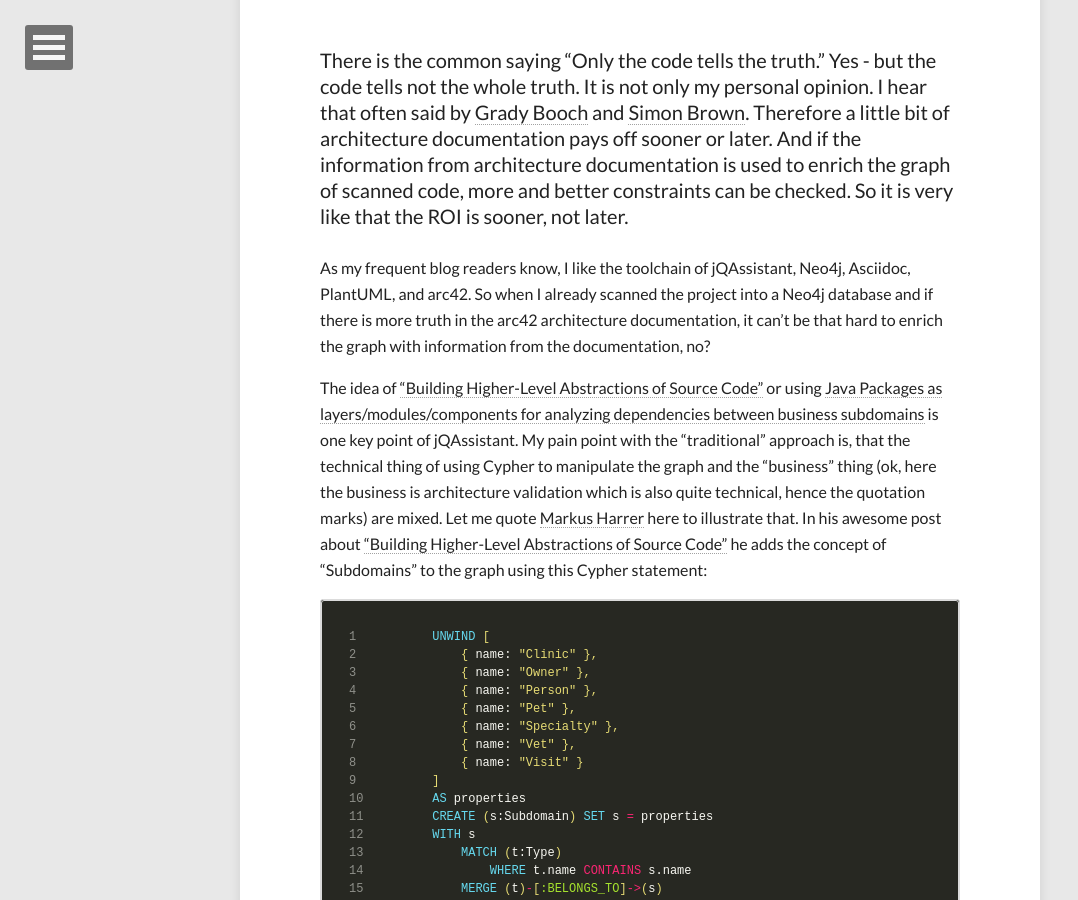
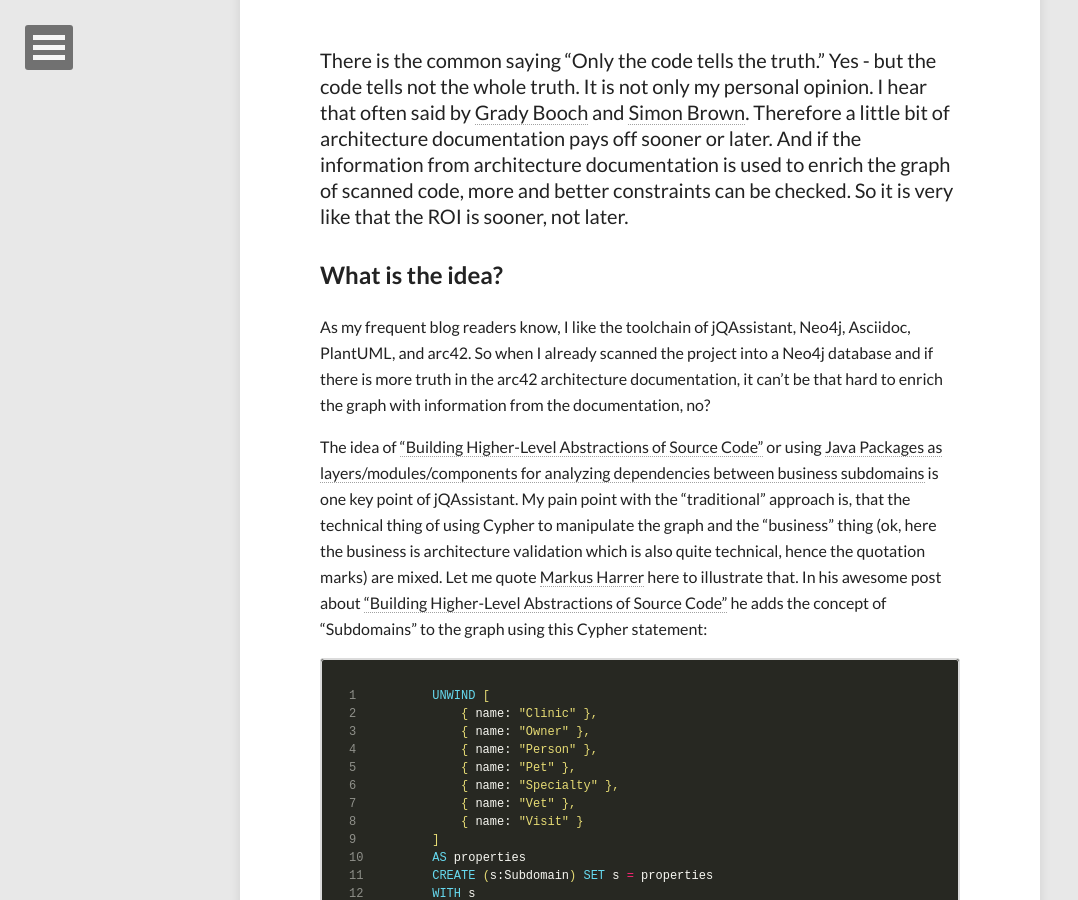
Before and after one commit to kontext-e/kontext-e.github.io, a Jekyll site: the page built from _posts/2018-01-24-Enrich-scanned-code-with-higher-level-concepts-from-Architecture-Documentation.md, in a window 1280 px wide and 900 px high, scrolled down 371 px. Shown: the whole window, without its empty margins (0-1078 px from the left). Built offline with Jekyll 4.4.1, drawn with Linux system fonts in a browser that asks for light colours; nearby versions of some CDN libraries.

Commit message:
added a headline

```diff
--- a/_posts/2018-01-24-Enrich-scanned-code-with-higher-level-concepts-from-Architecture-Documentation.md
+++ b/_posts/2018-01-24-Enrich-scanned-code-with-higher-level-concepts-from-Architecture-Documentation.md
@@ -15,6 +15,8 @@ bit of architecture documentation pays off sooner or later.
 And if the information from architecture documentation is used to
 enrich the graph of scanned code, more and better constraints can
 be checked. So it is very like that the ROI is sooner, not later.
+
+## What is the idea?
 
 As my frequent blog
 readers know, I like the toolchain of jQAssistant, Neo4j, Asciidoc,
```
